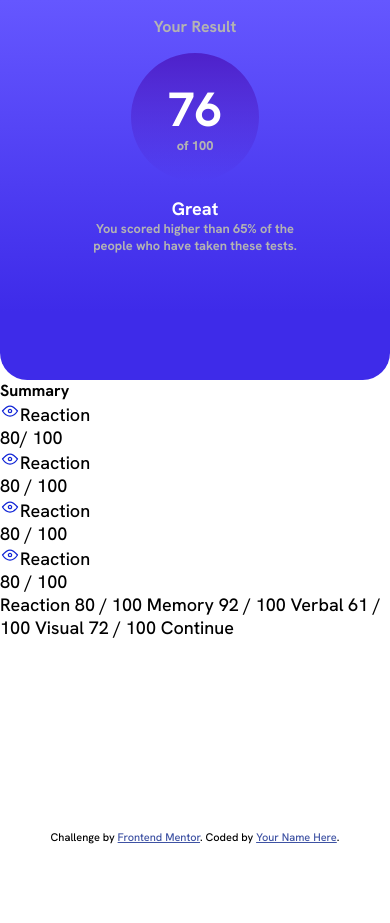
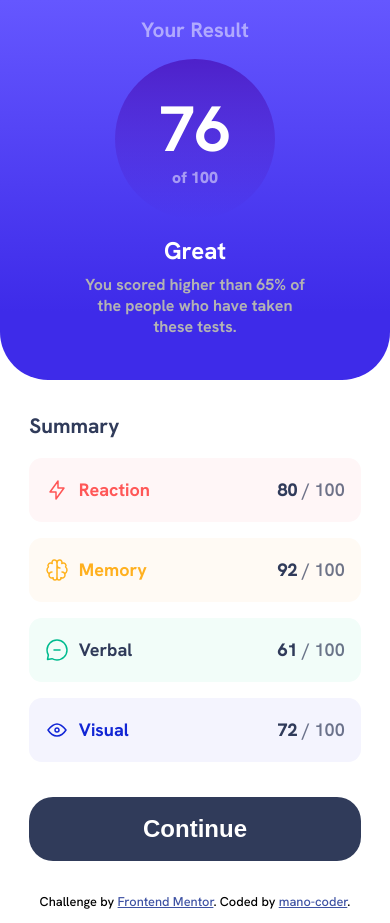
Before and after one commit to mano-coder/Results-Summary-Component, a plain HTML site: page index.html in a window 390 px wide. Before the commit the page ends 844 px from the top, so only its background shows below. Drawn offline with Linux system fonts and the light colour scheme.

Commit message:
compeletd the phone version

```diff
--- a/index.html
+++ b/index.html
@@ -27,46 +27,20 @@
       </div>
     </header>
 
-    <main id="summary-section">
+    <main>
       <h2>Summary</h2>
-
-      <div class="category one">
-        <p class="category-name">
-          <img src="assets/images/icon-visual.svg" />Reaction
-        </p>
-        <p class="category-score"><span class="score">80</span>/ 100</p>
-      </div>
-
-      <div class="category second">
-        <p class="category-name">
-          <img src="assets/images/icon-visual.svg" />Reaction
-        </p>
-        <p class="category-score"><span class="score">80</span> / 100</p>
-      </div>
-
-      <div class="category three">
-        <p class="category-name">
-          <img src="assets/images/icon-visual.svg" />Reaction
-        </p>
-        <p class="category-score"><span class="score">80</span> / 100</p>
-      </div>
-
-      <div class="category four">
-        <p class="category-name">
-          <img src="assets/images/icon-visual.svg" />Reaction
-        </p>
-        <p class="category-score"><span class="score">80</span> / 100</p>
-      </div>
-
-      Reaction 80 / 100 Memory 92 / 100 Verbal 61 / 100 Visual 72 / 100 Continue
+      <div id="summary-section"></div>
+      <button id="continue-btn">Continue</button>
     </main>
 
     <footer>
       <div class="attribution">
         Challenge by
-        <a href="https://www.frontendmentor.io?ref=challenge" target="_blank"
+        <a
+          href="https://www.frontendmentor.io/challenges/results-summary-component-CE_K6s0maV"
+          target="_blank"
           >Frontend Mentor</a
-        >. Coded by <a href="#">Your Name Here</a>.
+        >. Coded by <a href="https://github.com/mano-coder">mano-coder</a>.
       </div>
     </footer>
   </body>
--- a/script.js
+++ b/script.js
@@ -0,0 +1,32 @@
+const icon = document.getElementById("icon");
+const score = document.getElementById("score");
+const allCategoryNames = document.querySelectorAll(".category-name");
+const summarySection = document.getElementById("summary-section");
+const url = "./data.json";
+
+let dataArr = [];
+
+fetch(url)
+  .then((res) => res.json())
+  .then((data) => {
+    dataArr = data;
+    newCategory(data);
+  })
+  .catch((err) => {
+    console.error("There was a problem laoding the JSON: ", err);
+  });
+
+const newCategory = (arr) => {
+  let newCategory = ``;
+  arr.forEach(({ category, icon, score }) => {
+    newCategory += `
+      <div class="category">
+        <p class="category-name">
+          <img alt="i" class="icon" src="${icon}" width="24" height="24" />${category}
+        </p>
+        <p class="category-score"><span class="score">${score}</span> / 100</p>
+      </div>
+    `;
+  });
+  summarySection.innerHTML = newCategory;
+};
--- a/styles.css
+++ b/styles.css
@@ -29,12 +29,11 @@
 
 @font-face {
   font-family: "HanKen Grotesk";
-  src:
-    url("./assets/fonts/HankenGrotesk-VariableFont_wght.ttf")
-      format("truetype-variations"),
-    url("./assets/fonts/HankenGrotesk-VariableFont_wght.ttf") format("truetype");
-  font-weight: 100 800;
+  src: url("./assets/fonts/HankenGrotesk-VariableFont_wght.ttf")
+    format("truetype-variations");
+  font-weight: 100 900;
   font-style: normal;
+  font-display: swap;
 }
 /* 500 700 800 */
 
@@ -45,7 +44,7 @@ body {
 }
 
 h2 {
-  font-size: 1rem;
+  font-size: 1.3rem;
 }
 
 #result-section {
@@ -57,19 +56,20 @@ h2 {
   );
   color: var(--white);
   text-align: center;
-  border-radius: 0 0 1.7rem 1.7rem;
+  border-radius: 0 0 3rem 3rem;
 }
 
 #result-section h2 {
   padding-top: 1rem;
-  color: hsl(0, 0%, 70%);
+  color: var(--white);
+  opacity: 50%;
 }
 
 #result-circle {
   background: linear-gradient(var(--violet-blue), var(--persian-blue));
   border-radius: 50%;
-  height: 8rem;
-  width: 8rem;
+  height: 10rem;
+  width: 10rem;
   margin: 1rem auto;
   display: flex;
   align-items: center;
@@ -77,15 +77,15 @@ h2 {
 }
 
 #result-circle p {
-  font-size: 0.8rem;
-  color: hsl(0, 0%, 70%);
+  font-size: 1rem;
+  color: hsl(0 0% 100% / 50%);
   font-weight: 900;
   line-height: 1.2;
 }
 
 #result {
   font-weight: 700;
-  font-size: 3rem;
+  font-size: 4rem;
   display: block;
   color: hsl(0, 0%, 100%);
 }
@@ -97,23 +97,131 @@ h2 {
 }
 
 #desc-title {
+  font-size: 1.5rem;
+  margin-bottom: 0.5rem;
 }
 
 #desc-text {
   color: hsl(0, 0%, 70%);
-  font-size: 0.8rem;
+  font-size: 1rem;
 }
 
-footer {
-  position: absolute;
-  bottom: 0;
-  width: 100%;
+/* Summary Section */
+main {
+  width: 85%;
+  margin: 1rem auto;
+  margin-top: 2rem;
+  color: var(--dark-gray-blue);
 }
 
-.attribution {
-  font-size: 11px;
+main h2 {
+  margin-bottom: 1.2rem;
+}
+
+.category {
+  display: flex;
+  justify-content: space-between;
+  align-items: center;
+  margin: 1rem auto;
+  height: 4rem;
+  padding: 0.7rem 1rem;
+  border-radius: 0.8rem;
+  background-color: lightblue;
+}
+
+.category:nth-child(1),
+.category:nth-child(1) > .category-name {
+  background-color: #fff6f7;
+  color: var(--light-red);
+}
+
+.category:nth-child(2),
+.category:nth-child(2) > .category-name {
+  background-color: #fffaf4;
+  color: var(--light-red);
+  color: var(--orangey-yellow);
+}
+
+.category:nth-child(3),
+.category:nth-child(3) > .category-name {
+  background-color: #f2fdf9;
+  color: var(green-teal);
+}
+.category:nth-child(4),
+.category:nth-child(4) > .category-name {
+  background-color: #f4f4fe;
+  color: var(--obalt-blue);
+}
+
+.category-name {
+  font-weight: 700;
+  display: flex;
+  align-items: center;
+  justify-content: center;
+}
+
+.category-name img {
+  margin-right: 0.6rem;
+}
+
+.category-score {
+  font-weight: 600;
+  color: hsl(224 30% 27% / 70%);
+}
+
+.score {
+  font-weight: 800;
+  color: hsl(224 30% 27% / 100%);
+}
+
+#continue-btn {
+  position: relative;
+  z-index: 1;
+  width: 100%;
+  height: 4rem;
+  padding: 0.7rem 1rem;
+  color: var(--white);
+  background-color: var(--dark-gray-blue);
+  border-radius: 1.5rem;
+  font-weight: 700;
+  font-size: 1.5rem;
+  border: 0;
+  overflow: hidden;
+  transition: color 0.3s;
+  cursor: pointer;
+  margin-top: 1.2rem;
+}
+
+#continue-btn::before {
+  content: "";
+  position: absolute;
+  top: 0;
+  left: 0;
+  right: 0;
+  bottom: 0;
+  z-index: -1;
+  background: linear-gradient(
+    0deg,
+    rgba(62, 43, 233, 1) 18%,
+    rgba(101, 87, 255, 1) 100%
+  );
+  opacity: 0;
+  transition: opacity 0.2s ease;
+}
+
+#continue-btn:hover::before {
+  opacity: 1;
+}
+
+/* FOOTER */
+footer {
+  width: 100%;
+  font-size: 0.8rem;
   text-align: center;
+  margin-top: 2rem;
+  margin-bottom: 0.8rem;
 }
+
 .attribution a {
   color: hsl(228, 45%, 44%);
 }
```
